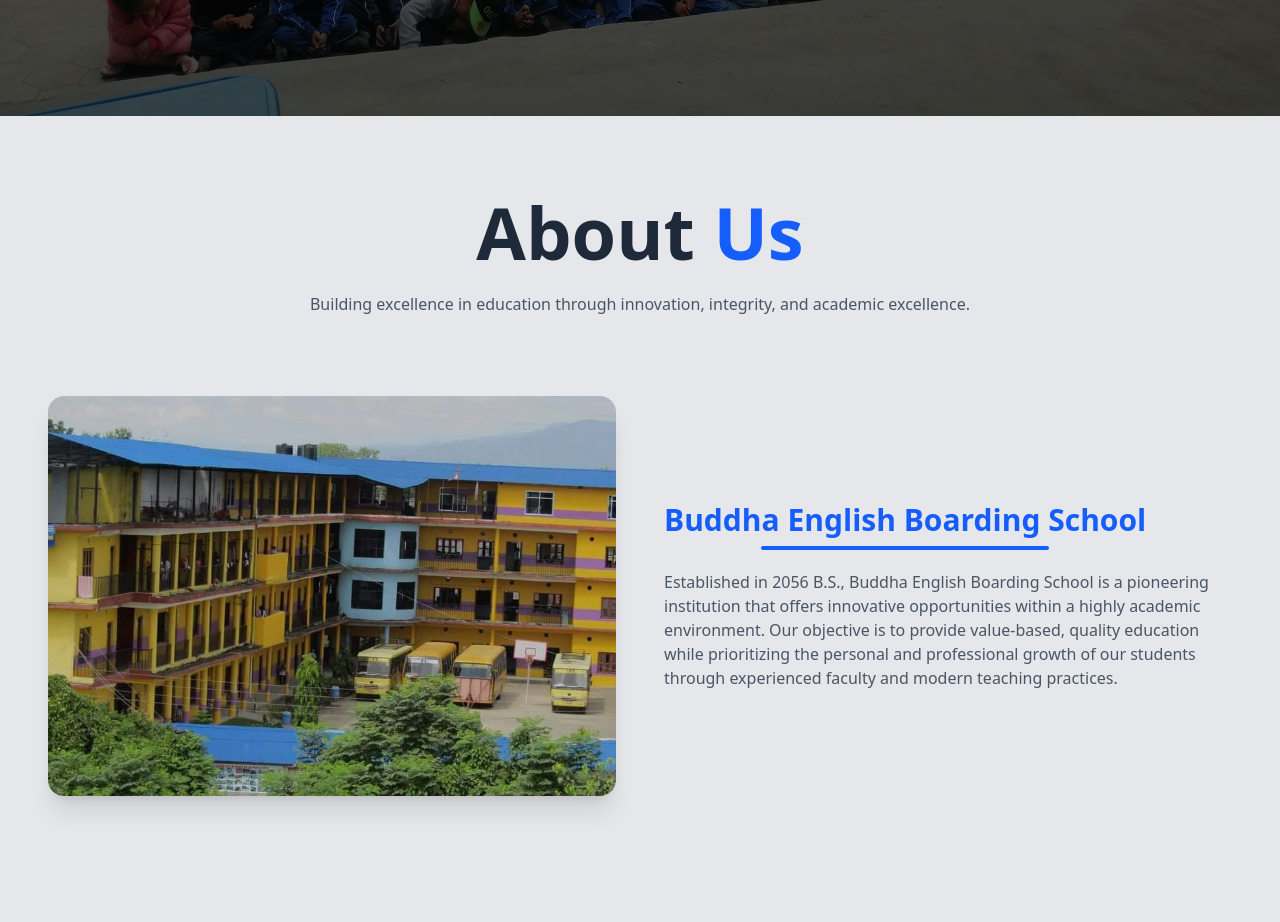
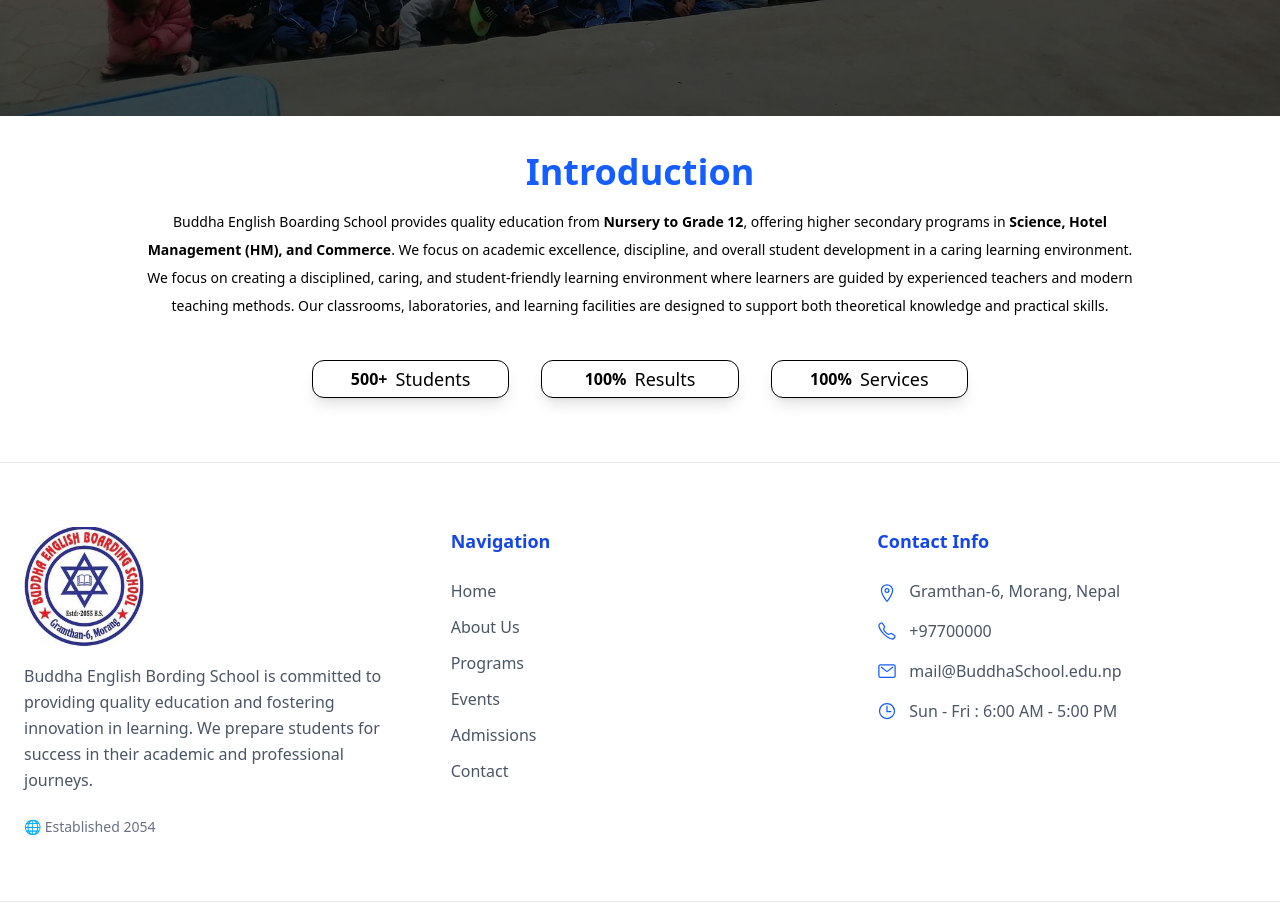
Before and after one commit to Parvesh-ops/School-Website, a React (Vite) app: page / in a window 1280 px wide. Shown: the part 800-1722 px from the top of the page. Built offline with nearby package versions, Linux system fonts and the light colour scheme.

Commit message:
Working on stats and introduction

```diff
--- /dev/null
+++ b/src/components/Introduction/Introduction.tsx
@@ -0,0 +1,37 @@
+import Stats from "../Stats/Stats"
+
+
+const Introduction = () => {
+    return (
+        <section className="py-6 mt-3 bg-white">
+            <div className="max-w-5xl mx-auto px-4 text-center">
+
+                {/* Heading */}
+                <h2 className="text-3xl md:text-4xl font-bold text-gray-800">
+                    <span className="text-blue-600">Introduction</span>
+                </h2>
+
+                {/*Description */}
+                <p className="mt-4 text-sm text-black  text-center leading-7  mx-auto ">
+                    Buddha English Boarding School provides quality education from <strong>Nursery to Grade 12</strong>,
+                    offering higher secondary programs in <strong>Science, Hotel Management (HM),
+                        and Commerce</strong>. We focus on academic excellence, discipline, and overall
+                    student development in a caring learning environment.
+                    We focus on creating a disciplined, caring, and student-friendly learning
+                    environment where learners are guided by experienced teachers and modern
+                    teaching methods. Our classrooms, laboratories, and learning facilities are
+                    designed to support both theoretical knowledge and practical skills.
+                </p>
+
+            </div>
+            {/* <div className="w-auto  mx-auto h-auto p-4 flex items-center flex-wrap justify-center gap-10 ">
+                <div className="flex min-w-50 py-2 dark:bg-card px-8 items-center  rounded shadow-2xl border cursor-pointer  transition duration-300 ease-in  hover:-translate-1 hover:shadow-2xl"><span className="mr-1 dark:text-white font-medium">500+</span><span className="mr-1 dark:text-white font-medium">Students</span></div>
+                <div className="flex min-w-50 py-2 dark:bg-card px-8 items-center  rounded shadow-2xl border cursor-pointer  transition duration-300 ease-in  hover:-translate-1 hover:shadow-2xl"><span className="mr-1 dark:text-white font-medium">100%</span><span className="mr-1 dark:text-white font-medium">Results</span></div>
+                <div className="flex min-w-50 py-2 dark:bg-card px-8 items-center  rounded shadow-2xl border cursor-pointer  transition duration-300 ease-in  hover:-translate-1 hover:shadow-2xl"><span className="mr-1 dark:text-white font-medium">100%</span><span className="mr-1 dark:text-white font-medium">Services</span></div>
+            </div> */}
+            <Stats />
+        </section>
+    )
+}
+
+export default Introduction
--- /dev/null
+++ b/src/components/Stats/Stats.tsx
@@ -0,0 +1,39 @@
+import { stats } from "../../data/statsData"
+
+
+const Stats = () => {
+    return (
+        <section className="py-10">
+            <div className="
+        max-w-2xl mx-auto px-2
+        grid grid-cols-1 sm:grid-cols-2 lg:grid-cols-3
+        gap-8
+      ">
+                {stats.map((stat, index) => (
+                    <div
+                        key={index}
+                        className="
+              flex items-center justify-center gap-2
+              px-7 py-1
+              bg-white
+              border rounded-xl
+              shadow-lg
+              cursor-pointer
+              transition-all duration-300 ease-in-out
+              hover:-translate-y-1 hover:shadow-2xl
+            "
+                    >
+                        <span className=" font-bold text-black">
+                            {stat.value}
+                        </span>
+                        <span className="text-lg font-medium text-black">
+                            {stat.label}
+                        </span>
+                    </div>
+                ))}
+            </div>
+        </section>
+    )
+}
+
+export default Stats
--- /dev/null
+++ b/src/data/statsData.ts
@@ -0,0 +1,10 @@
+interface StatItem {
+    value: string
+    label: string
+}
+
+export const stats: StatItem[] = [
+    { value: "500+", label: "Students" },
+    { value: "100%", label: "Results" },
+    { value: "100%", label: "Services" },
+]
--- a/src/pages/Home.tsx
+++ b/src/pages/Home.tsx
@@ -1,12 +1,13 @@
 import Hero from "../components/Hero/Hero"
-import About from "./About"
+import Introduction from "../components/Introduction/Introduction"
+
 
 
 const Home = () => {
   return (
     <div>
       <Hero />
-      <About />
+      <Introduction />
     </div>
   )
 }
```
